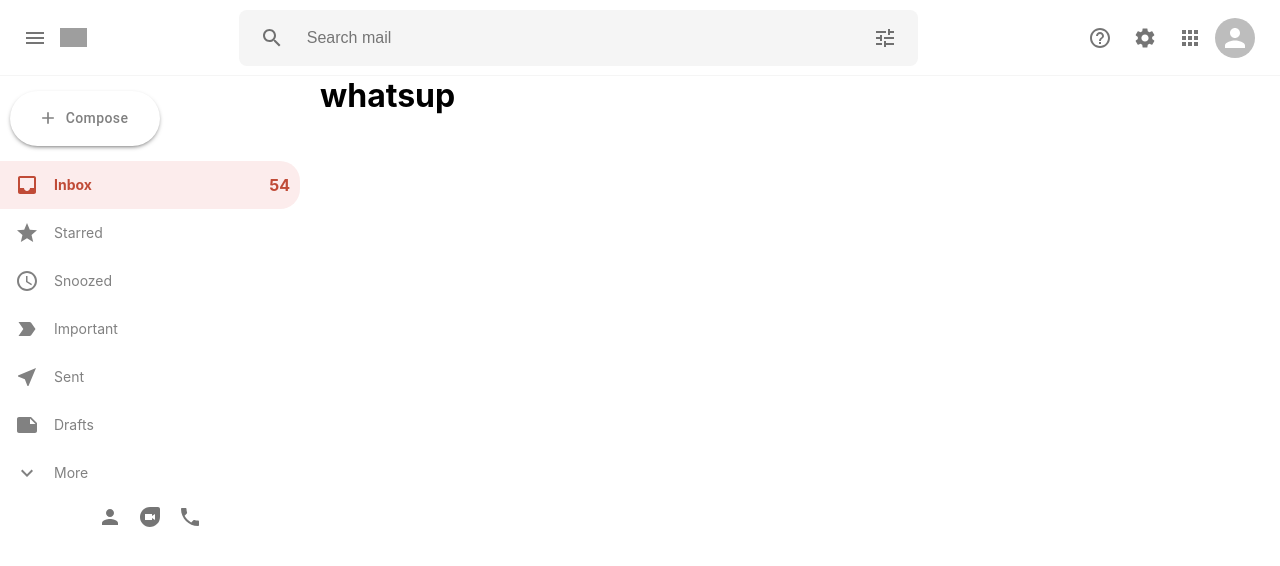
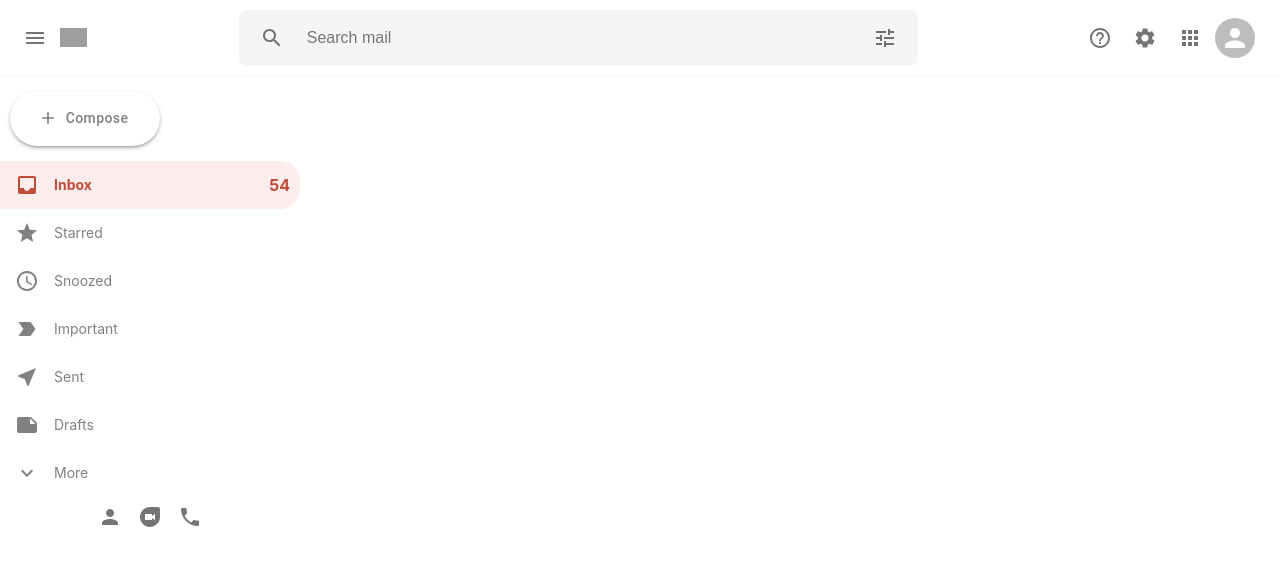
Before and after one commit to sah16/Gmail-clone, a React (Create React App) app: page /mail in a window 1280 px wide. Shown: the top 566 px of the page. Built offline with nearby package versions, Linux system fonts and the light colour scheme; grey boxes are pictures that could not be loaded.

Commit message:
Modified: Building the tools section of mail component

```diff
--- a/src/Mail.js
+++ b/src/Mail.js
@@ -4,7 +4,14 @@
 function Mail() {
   return (
     <div className="mail">
-        <h1>whatsup</h1>
+        <div className="mail__tools">
+          <div className="mail__toolsLeft">
+
+          </div>
+          <div className="mail__toolsRight">
+
+          </div>
+        </div>
     </div>
   )
 }
```
